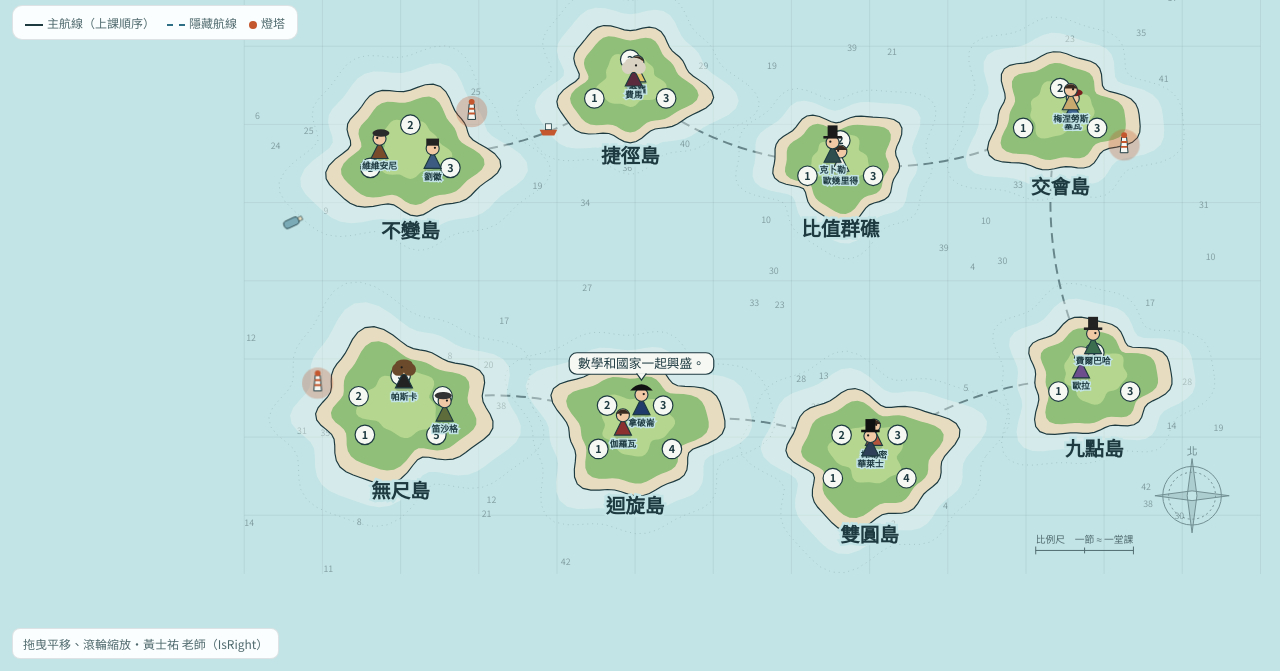
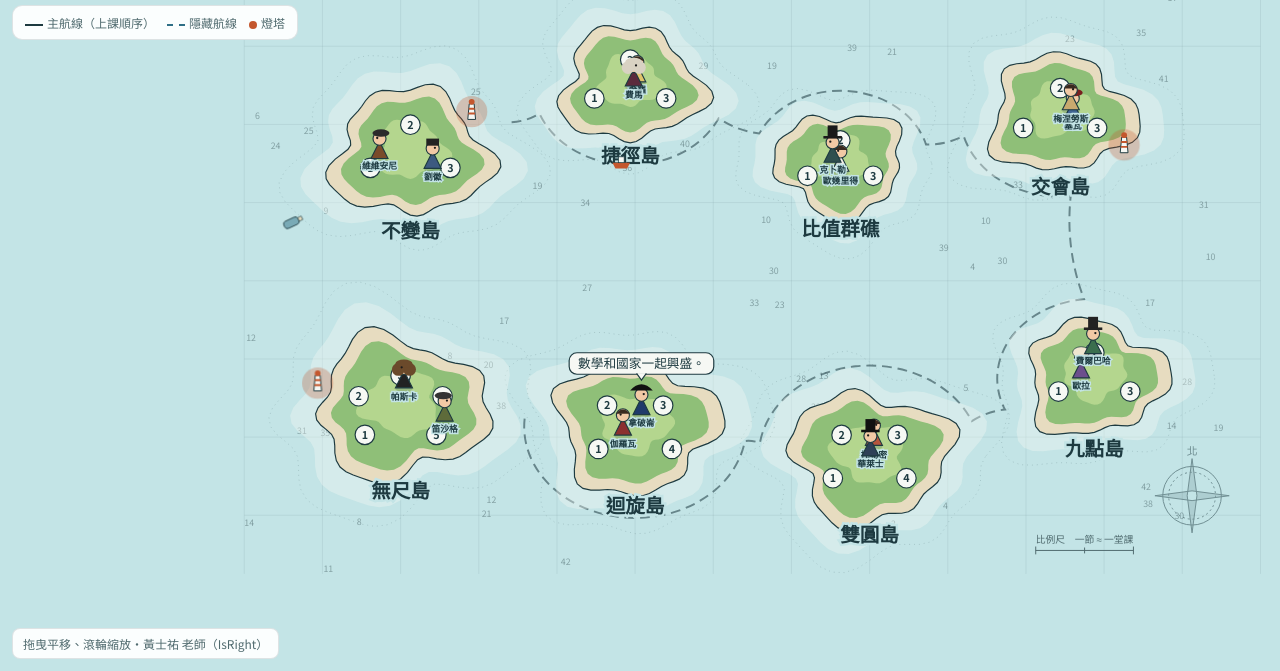
Before and after one commit to huangisright/explore-island, a plain HTML site: page _原始碼/geo.html in a window 1280 px wide. Shown: the part 129-800 px from the top of the page. Drawn offline with Linux system fonts and the light colour scheme; a web font is replaced by a local one.

Commit message:
幾何拾光群島：航線與渡船只走海上，經過島時沿外圍水道繞過去
Co-Authored-By: Claude Opus 5.5 <noreply@anthropic.com>
Claude-Session: https://claude.ai/code/session_01E4TiaGGusbf3jPKKAEDweM

```diff
--- a/_原始碼/geo.html
+++ b/_原始碼/geo.html
@@ -386,13 +386,25 @@ const UI = (() => {
     isl._g = g;
   });
 
-  // main route (course order) as a smooth path between island edges
-  const pts = COURSE.islands.map(i => i.pos);
-  let d = `M${pts[0][0]},${pts[0][1]}`;
-  for (let i = 1; i < pts.length; i++) {
-    const [x0, y0] = pts[i - 1], [x1, y1] = pts[i];
-    const mx = (x0 + x1) / 2, my = (y0 + y1) / 2, dx = x1 - x0, dy = y1 - y0;
-    d += ` Q${(mx - dy * 0.18).toFixed(1)},${(my + dx * 0.18).toFixed(1)} ${x1},${y1}`;
+  // main route (course order)：只走海上。每座島外圍留一圈水道（橢圓，比淺灘再大一點），
+  // 航線從前一座島的水道出發、到下一座島的水道為止，經過中間的島時沿著水道繞過去，不會開上島。
+  const ISL = COURSE.islands;
+  const ring = isl => ({ cx: isl.pos[0], cy: isl.pos[1], rx: isl.r * 1.42, ry: isl.r * 1.42 * 0.82 });
+  const angTo = (a, b) => Math.atan2((b.pos[1] - a.pos[1]) / 0.82, b.pos[0] - a.pos[0]);
+  const onRing = (isl, t) => { const e = ring(isl); return [e.cx + e.rx * Math.cos(t), e.cy + e.ry * Math.sin(t)]; };
+  const f = v => v.toFixed(1);
+  let d = '';
+  for (let i = 0; i < ISL.length - 1; i++) {
+    const a = ISL[i], b = ISL[i + 1];
+    const out = onRing(a, angTo(a, b)), inn = onRing(b, angTo(b, a));
+    if (i === 0) d = `M${f(out[0])},${f(out[1])}`;
+    else {   // 沿著 a 的水道，從進港的角度繞到出港的角度（走短的那一邊）
+      const e = ring(a), tin = angTo(a, ISL[i - 1]), tout = angTo(a, b);
+      let dt = tout - tin; while (dt > Math.PI) dt -= 2 * Math.PI; while (dt < -Math.PI) dt += 2 * Math.PI;
+      d += ` A${f(e.rx)},${f(e.ry)} 0 0 ${dt > 0 ? 1 : 0} ${f(out[0])},${f(out[1])}`;
+    }
+    const mx = (out[0] + inn[0]) / 2, my = (out[1] + inn[1]) / 2, dx = inn[0] - out[0], dy = inn[1] - out[1];
+    d += ` Q${f(mx - dy * 0.12)},${f(my + dx * 0.12)} ${f(inn[0])},${f(inn[1])}`;
   }
   const main = el('path', { d, fill: 'none', stroke: 'var(--ink)', 'stroke-width': 2, 'stroke-opacity': .55, 'stroke-dasharray': '10 6' }, layerRoutes);
   main.id = 'mainroute';
```
Also changed, not shown: geo.html (+19 -7 lines).
